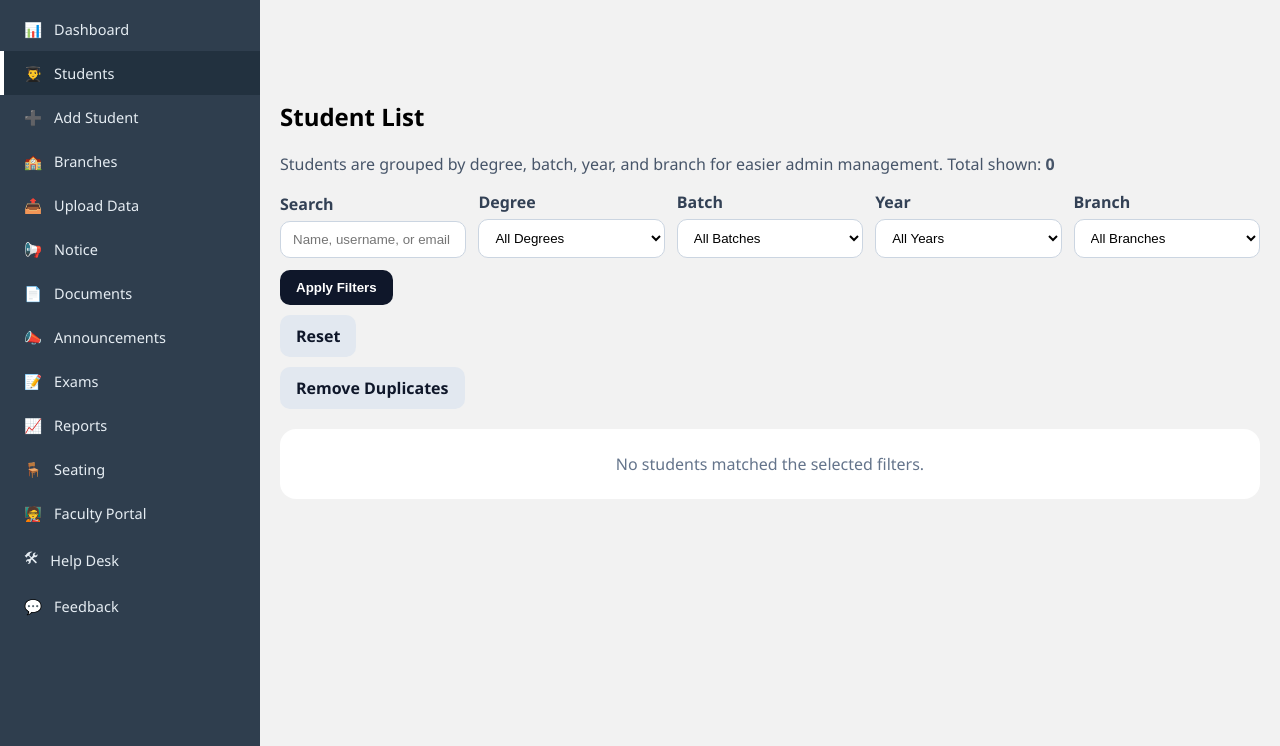
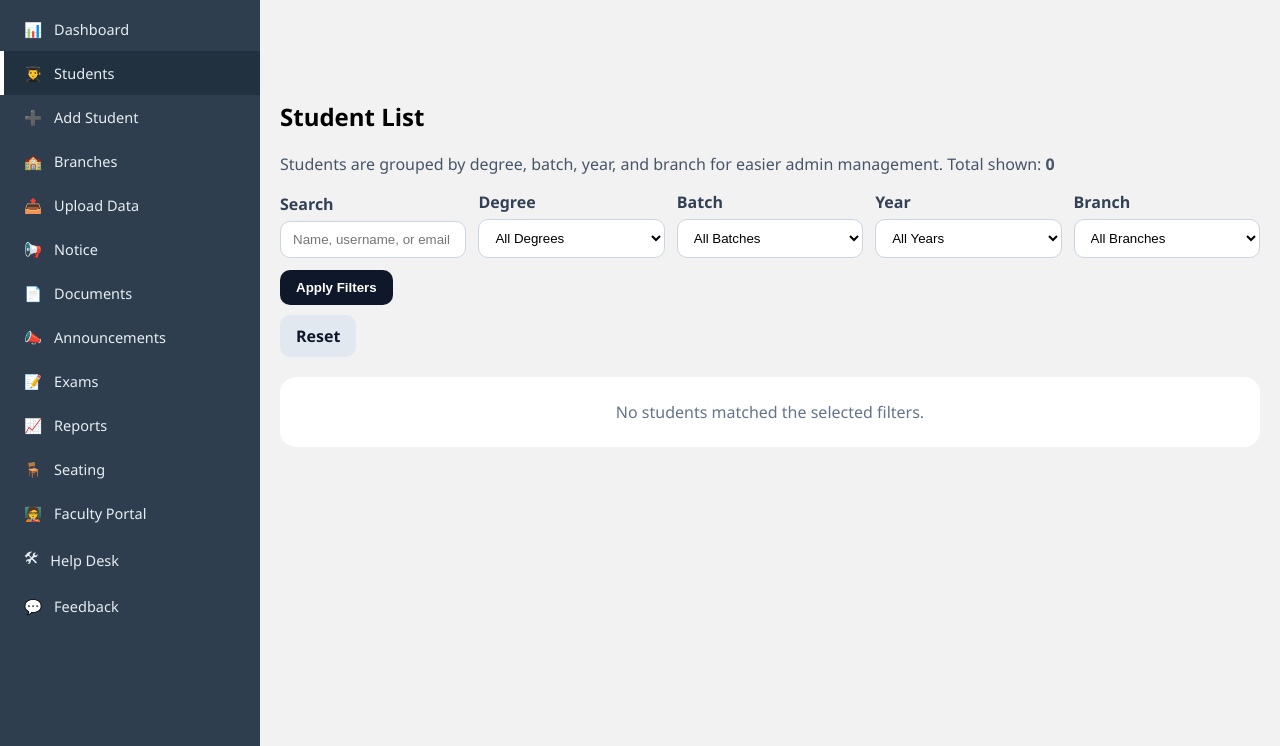
Before and after one commit to Abhishek12prog/SIS, a Flask app: page /students in a window 1280 px wide. Shown: the part 61-807 px from the top of the page. Run offline with Flask 3, Linux system fonts and the light colour scheme; a user stored in the database is signed in; data that the repository does not hold is empty.

Commit message:
Update students.html

```diff
--- a/templates/students.html
+++ b/templates/students.html
@@ -223,7 +223,6 @@
     <div class="students-toolbar-actions">
         <button type="submit">Apply Filters</button>
         <a href="{{ url_for('students') }}">Reset</a>
-        <a href="{{ url_for('cleanup_duplicate_students') }}" onclick="return confirm('Delete duplicate student entries and keep the oldest record for each username?')">Remove Duplicates</a>
     </div>
 </form>
 
```
